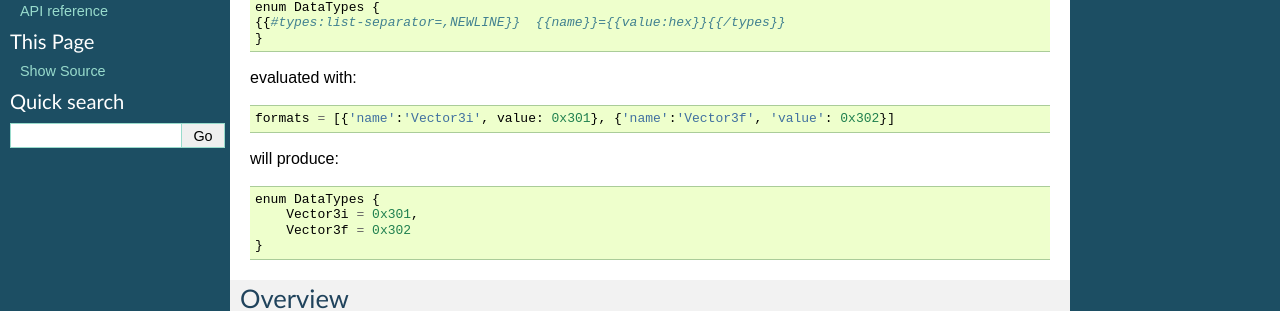
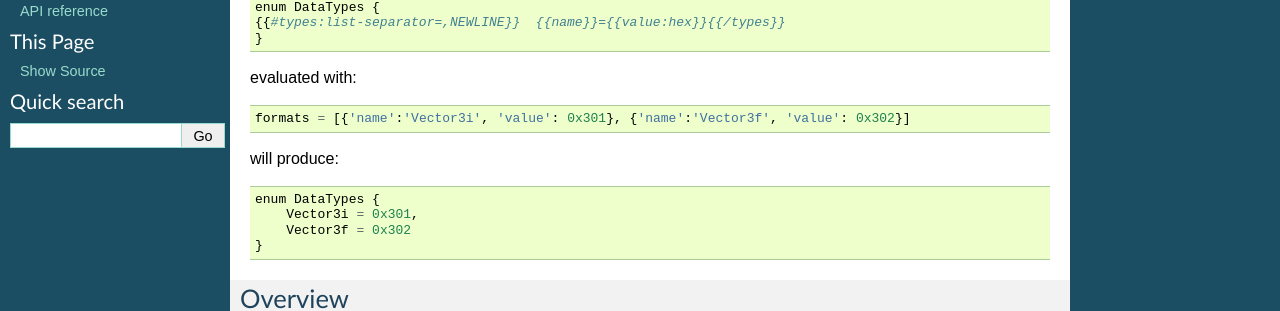
Before and after one commit to Anteru/lina, a Sphinx documentation site: the page built from docs/index.rst, in a window 1280 px wide. Shown: the part 156-467 px from the top of the page. Built offline with Sphinx 7.4.7, drawn with Linux system fonts in a browser that asks for light colours.

Commit message:
Small documentation fix.

```diff
--- a/docs/index.rst
+++ b/docs/index.rst
@@ -9,7 +9,7 @@ Lina is a minimal template system for Python, modelled after Google's `CTemplate
 
 evaluated with::
 
-    formats = [{'name':'Vector3i', value: 0x301}, {'name':'Vector3f', 'value': 0x302}]
+    formats = [{'name':'Vector3i', 'value': 0x301}, {'name':'Vector3f', 'value': 0x302}]
 
 will produce::
 
```
